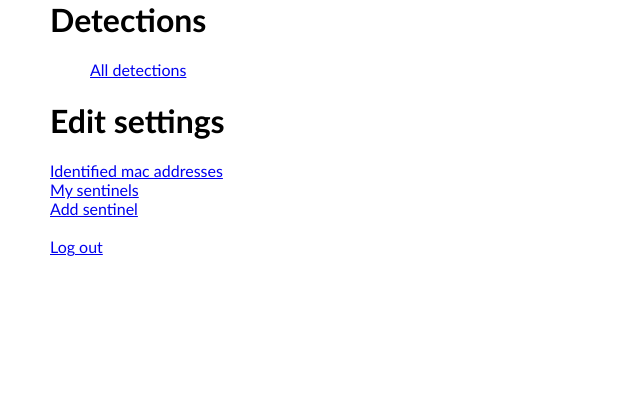
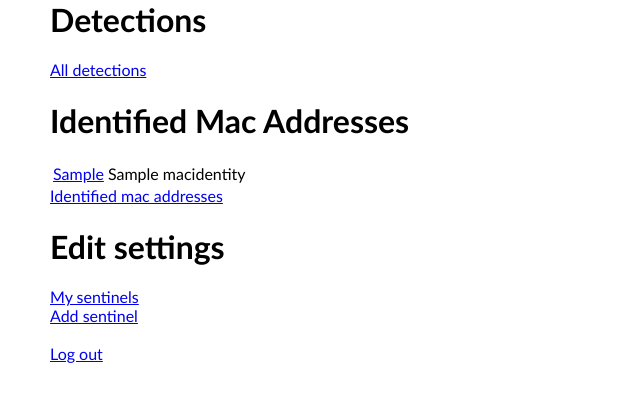
Before and after one commit to dpalmqvist/python_sentinel_server, a Django app: page / in a window 1280 px wide. Shown: the part 50-452 px from the top of the page, without its empty margins (0-640 px from the left). Run offline with Django 3.2, Linux system fonts and the light colour scheme; a user stored in the database is signed in; tables that the repository leaves empty hold one stand-in row (values such as "Sample post").

Commit message:
Nicer looking views with table

```diff
--- a/main/templates/main/main.html
+++ b/main/templates/main/main.html
@@ -6,15 +6,29 @@
 <a href="/login">Log in</a>
 {% else %}
 <h1>Detections</h1>
-<ul>
-    {% for detection in detections %}
-    <li>{{detection.sender}} - {{detection.receiver}} - {{detection.sentinel_identity.name}}</li>
+<table>
+    {% for detection in detection_list %}
+    <tr>
+        <td><a href="/detection/{{detection.id}}">{{detection.timestamp|date:"c"}}</a></td>
+        <td>{{detection.sender}}</td>
+        <td>{{detection.receiver}}</td>
+    </tr>
     {% endfor %}
-    <a href="detections">All detections</a><br/>
-</ul>
+</table>
+<a href="detections">All detections</a><br/>
+
+<h1>Identified Mac Addresses</h1>
+<table>
+    {% for mac_identity in mac_identities %}
+    <tr>
+        <td><a href="/mac_identity/{{mac_identity.id}}">{{mac_identity.mac}}</a></td>
+        <td>{{mac_identity.name}}</td>
+    </tr>
+    {% endfor %}
+</table>
+<a href="mac_identities">Identified mac addresses</a><br/>
 
 <h1>Edit settings</h1>
-<a href="mac_identities">Identified mac addresses</a><br/>
 <a href="sentinel_identities">My sentinels</a><br/>
 <a href="claim_sentinel">Add sentinel</a><br/>
 <br/>
--- a/main/views.py
+++ b/main/views.py
@@ -8,11 +8,21 @@
 
 def main(request):
     if request.user.is_authenticated:
-        mac_identities = MacIdentity.objects.filter(user = request.user)
-        detections = Detection.objects.filter(sentinel_identity__user = request.user)[:10]
+        mac_identities = MacIdentity.objects.filter(user=request.user)
+        mac_to_name = {}
+        for mac_identity in mac_identities:
+            mac_to_name[mac_identity.mac] = mac_identity.name
+
+        detections = Detection.objects.filter(sentinel_identity__user=request.user).order_by('-timestamp')[:10]
+        detection_list = []
+        for detection in detections:
+            detection_list.append({"id":detection.id, "timestamp":detection.timestamp,
+                               "sender": mac_to_name.get(detection.sender, detection.sender),
+                               "receiver":mac_to_name.get(detection.receiver, detection.receiver)})
+
         context = {
             'mac_identities': mac_identities,
-            'detections': detections,
+            'detection_list': detection_list,
         }
     else:
         context = {}
--- a/python_sentinel_server/settings.py
+++ b/python_sentinel_server/settings.py
@@ -23,9 +23,9 @@
 SECRET_KEY = 'niuz0&)%m^v5jzo7oowvpc%+o)65dw1uwr480k8v)aqvrc=mv3'
 
 # SECURITY WARNING: don't run with debug turned on in production!
-DEBUG = False
+DEBUG = True
 
-ALLOWED_HOSTS = ['.danielpalmqvist.se']
+ALLOWED_HOSTS = ['.danielpalmqvist.se', '127.0.0.1']
 
 # Application definition
 
```
Also changed, not shown: main/templates/detections/detection_list.html (+7 -3 lines).
